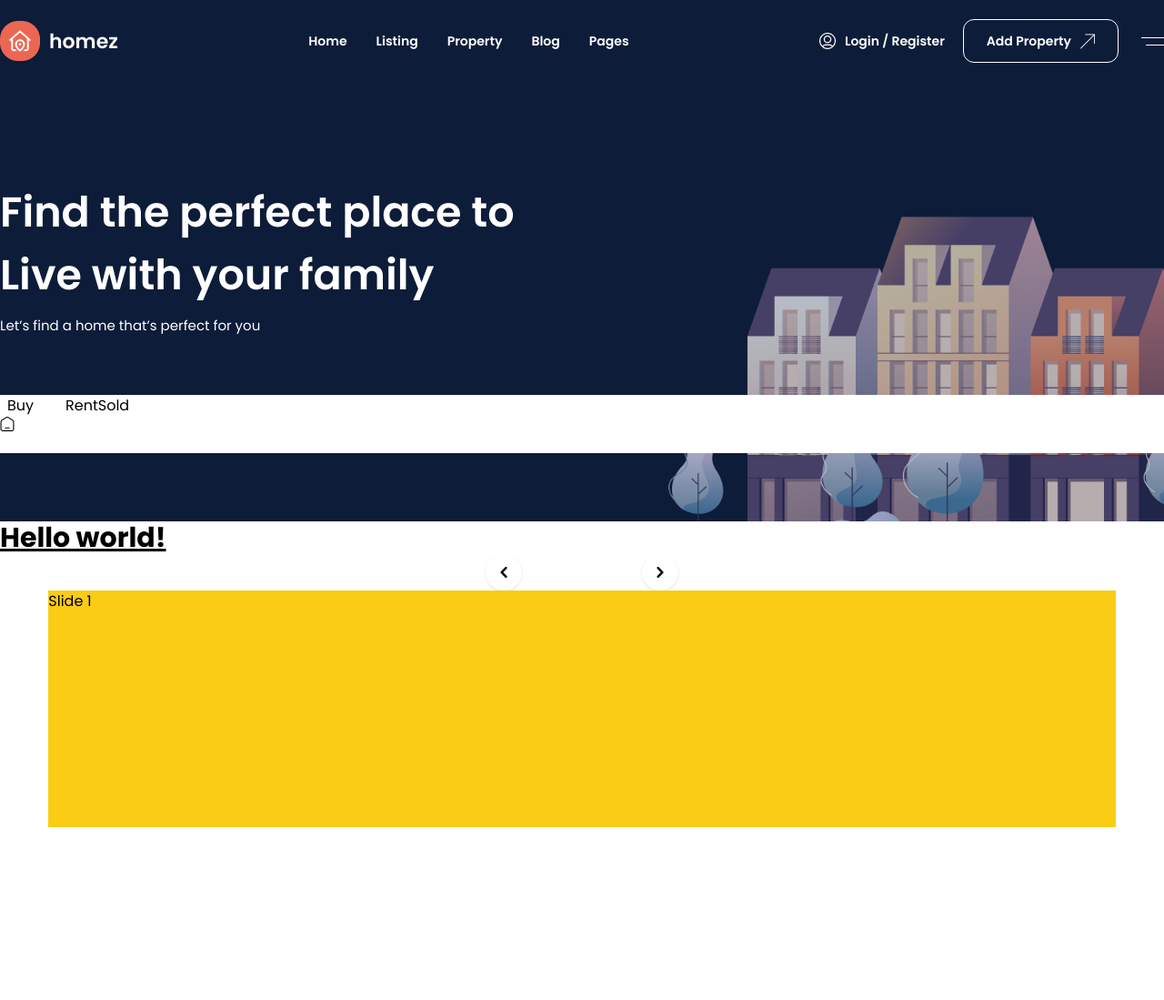
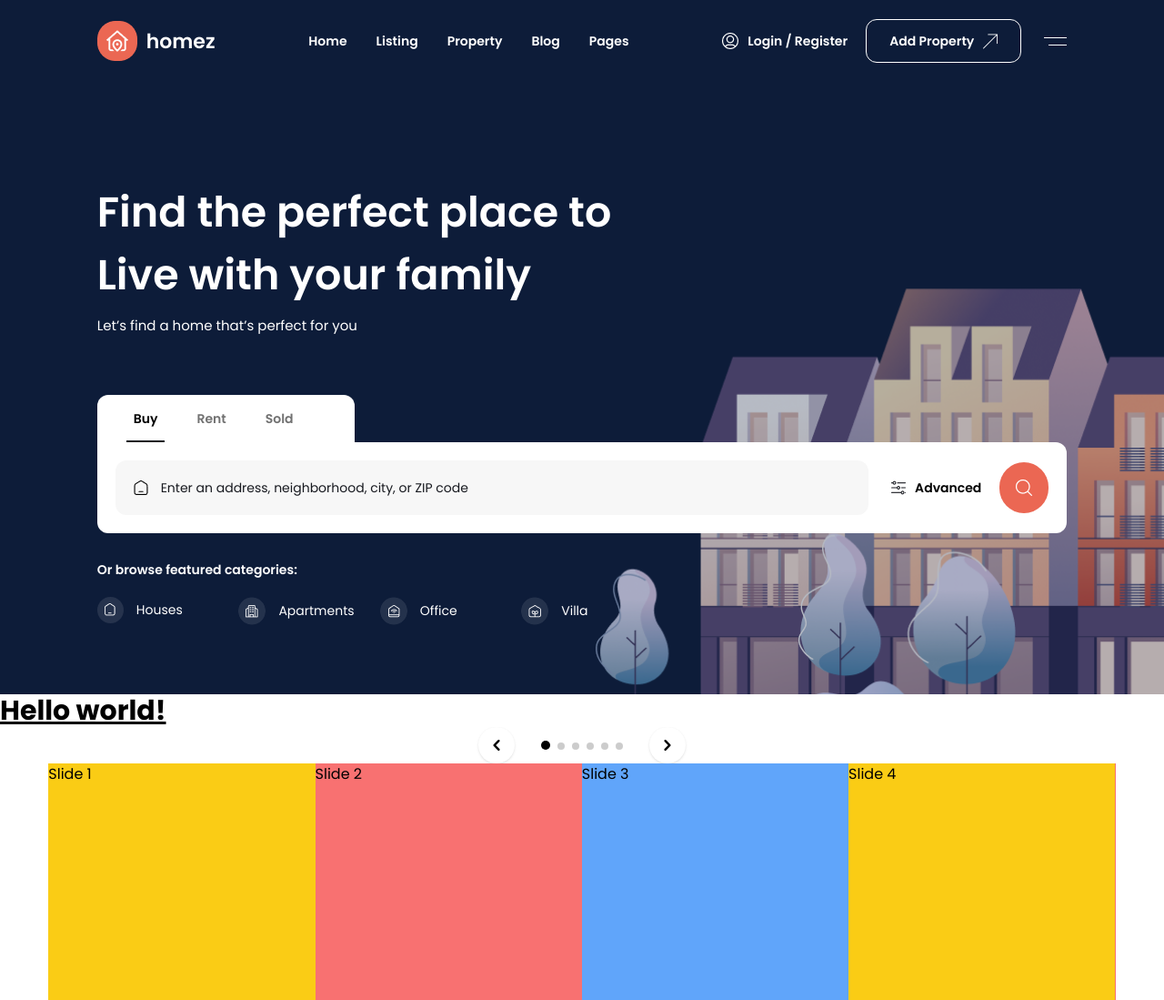
Before and after one commit to ihemebiriegondu/Realtor-webpage, a website: page public/index.html in a window 1280 px wide. Shown: the whole page at 91% size. Before the commit the page ends 909 px from the top, so only its background shows below. Drawn offline with nearby package versions, Linux system fonts and the light colour scheme.

Commit message:
finshed the header section

```diff
--- a/public/index.html
+++ b/public/index.html
@@ -6,19 +6,21 @@
     <meta http-equiv="X-UA-Compatible" content="IE=edge">
     <meta name="viewport" content="width=device-width, initial-scale=1.0">
 
+    <link rel="shortcut icon" href="./images/icon.png" type="image/x-icon">
     <link rel="stylesheet" href="https://cdn.jsdelivr.net/npm/swiper@9/swiper-bundle.min.css" />
     <link href="/public/output.css" rel="stylesheet">
     <link rel="stylesheet" href="/public/global.css">
-    <title>Realtor</title>
+    <title>Homez homepage</title>
 </head>
 
 <body>
-    <header class="bg-[url('./images/bg.png')] bg-cover pt-[21px] pb-[75.5px]">
+    <header class="bg-[url('./images/bg.png')] bg-cover bg-fixed bg-center bg-no-repeat pt-[21px] pb-[75.5px]">
+        <div class="w-10/12 mx-auto">
             <nav class="text-white flex items-center justify-between mb-[130px]">
-            <div class="flex items-center">
+                <a href="./index.html" class="flex items-center">
                     <img src="./images/icon.png" alt="">
                     <h3 class="mb-0 text-[22px] font-semibold ml-[10px]">homez</h3>
-            </div>
+                </a>
                 <div>
                     <ul class="flex text-sm font-semibold">
                         <li><a href="" class="mr-8">Home</a></li>
@@ -29,7 +31,7 @@
                     </ul>
                 </div>
                 <div class="flex items-center">
-                <div class="flex items-center mr-5">
+                    <div class="flex items-center mr-5 cursor-pointer">
                         <img src="./images/user (1) 1.png" class="mr-[10px] w-[18px] h-[18px]" alt="">
                         <p class="text-sm font-semibold">Login / Register</p>
                     </div>
@@ -39,26 +41,60 @@
                         <img src="./images/Group.png" alt="">
                     </button>
                     <div>
-                    <img src="./images/nav-icon.png" alt="">
+                        <img class="cursor-pointer" src="./images/nav-icon.png" alt="">
                     </div>
                 </div>
             </nav>
 
             <div class="mb-16 text-white">
-            <h1 class="mb-[10px] text-[46px] font-semibold">Find the perfect place to <br> Live with your family</h1>
+                <h1 class="mb-[10px] text-[46px] font-semibold">Find the perfect place to <br> Live with your family
+                </h1>
                 <p class="text-[15px]">Let’s find a home that’s perfect for you</p>
             </div>
 
-        <div class="bg-white">
-            <div class="flex">
-                <p class="mr-[27px] px-2">Buy</p>
-                <p>Rent</p>
-                <p>Sold</p>
+            <div class="mb-[30px]">
+                <div class="flex bg-white w-fit rounded-t-[12px] pt-4 px-8">
+                    <p class="mr-[27px] px-2 text-sm font-semibold cursor-pointer pb-[14px] border-b-2 border-[#181A20]">Buy</p>
+                    <p class="mr-[27px] px-2 text-sm font-semibold cursor-pointer text-[#717171]">Rent</p>
+                    <p class="mr-[27px] px-2 text-sm font-semibold cursor-pointer text-[#717171]">Sold</p>
                 </div>
-            <div>
-                <div>
-                    <img src="./images/home (2) 1.png" alt="">
-                    <input type="text">
+                <form class="bg-white p-5 rounded-b-[12px] rounded-tr-[12px] flex items-center justify-between">
+                    <div class="bg-[#F7F7F7] p-5 rounded-[12px] mr-[25px] flex items-center grow">
+                        <img src="./images/home (2) 1.png" alt="" class="w-4 h-4 mr-[14px]">
+                        <input type="text" class="bg-[#F7F7F7] w-full outline-none text-sm placeholder:text-[#181A20]"
+                            placeholder="Enter an address, neighborhood, city, or ZIP code">
+                    </div>
+                    <div class="flex-none flex items-center">
+                        <div class="flex items-center">
+                            <img src="./images/settings 1.png" alt="" class="w-4 h-4 mr-[10px] cursor-pointer">
+                            <p class="mr-5 text-sm font-semibold">Advanced</p>
+                        </div>
+                        <button class="bg-primary py-[19px] px-[18px] rounded-full"><img src="./images/search (1) 1.png"
+                                alt=""></button>
+                    </div>
+                </form>
+            </div>
+
+            <div class="text-white">
+                <p class="mb-[20.5px] text-sm font-semibold">Or browse featured categories:</p>
+                <div class="grid grid-cols-4 gap-[28px] w-fit">
+                    <a href="flex">
+                        <img src="./images/icon (1).png" class="py-[6.44px] px-[6.44px] bg-white/10 rounded-full inline"
+                            alt="">
+                        <p class="text-sm inline ml-[10px]">Houses</p>
+                    </a>
+                    <a href="flex">
+                        <img src="./images/icon (2).png" class="rounded-full inline" alt="">
+                        <p class="text-sm inline ml-[10px]">Apartments</p>
+                    </a>
+                    <a href="flex">
+                        <img src="./images/icon (3).png" class="rounded-full inline" alt="">
+                        <p class="text-sm inline ml-[10px]">Office</p>
+                    </a>
+                    <a href="flex">
+                        <img src="./images/icon (4).png" class="rounded-full inline" alt="">
+                        <p class="text-sm inline ml-[10px]">Villa</p>
+                    </a>
                 </div>
             </div>
         </div>
@@ -99,4 +135,7 @@
     </div>
 
     <script src="https://cdn.jsdelivr.net/npm/swiper@9/swiper-bundle.min.js"></script>
-    <script src="./js/swiper.js"></scri
+    <script src="./js/swiper.js"></script>
+</body>
+
+</html>
--- a/tailwind.config.js
+++ b/tailwind.config.js
@@ -2,7 +2,11 @@
 module.exports = {
   content: ["./public/**/*.{html,js}"],
   theme: {
-    extend: {},
+    extend: {
+      colors: {
+        'primary': '#EB6753'
+      },
+    },
   },
   plugins: [],
 }
```
Also changed, not shown: public/images/icon (1).png (added), public/images/icon (2).png (added), public/images/icon (3).png (added), public/images/icon (4).png (added), public/images/search (1) 1.png (added), public/images/settings 1.png (added), public/output.css. Lines whose indentation alone changed are shown as unchanged.
